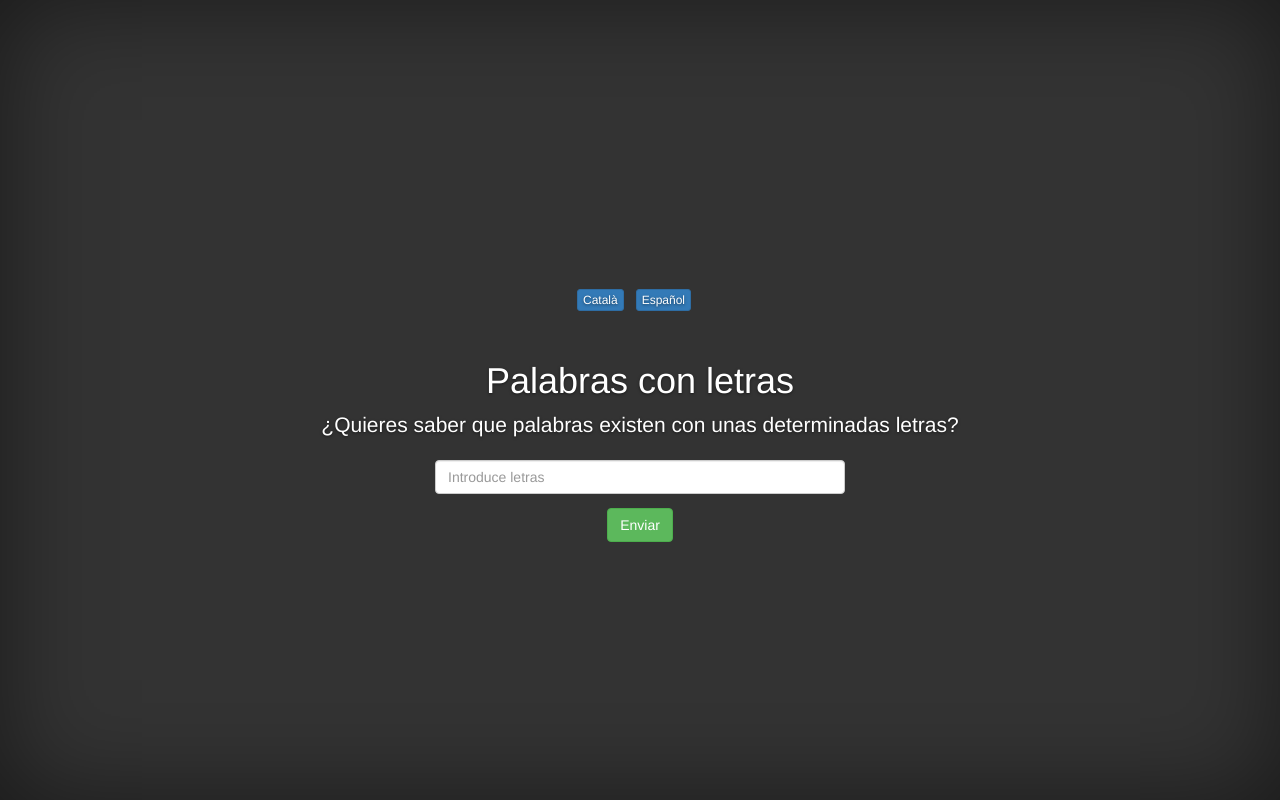
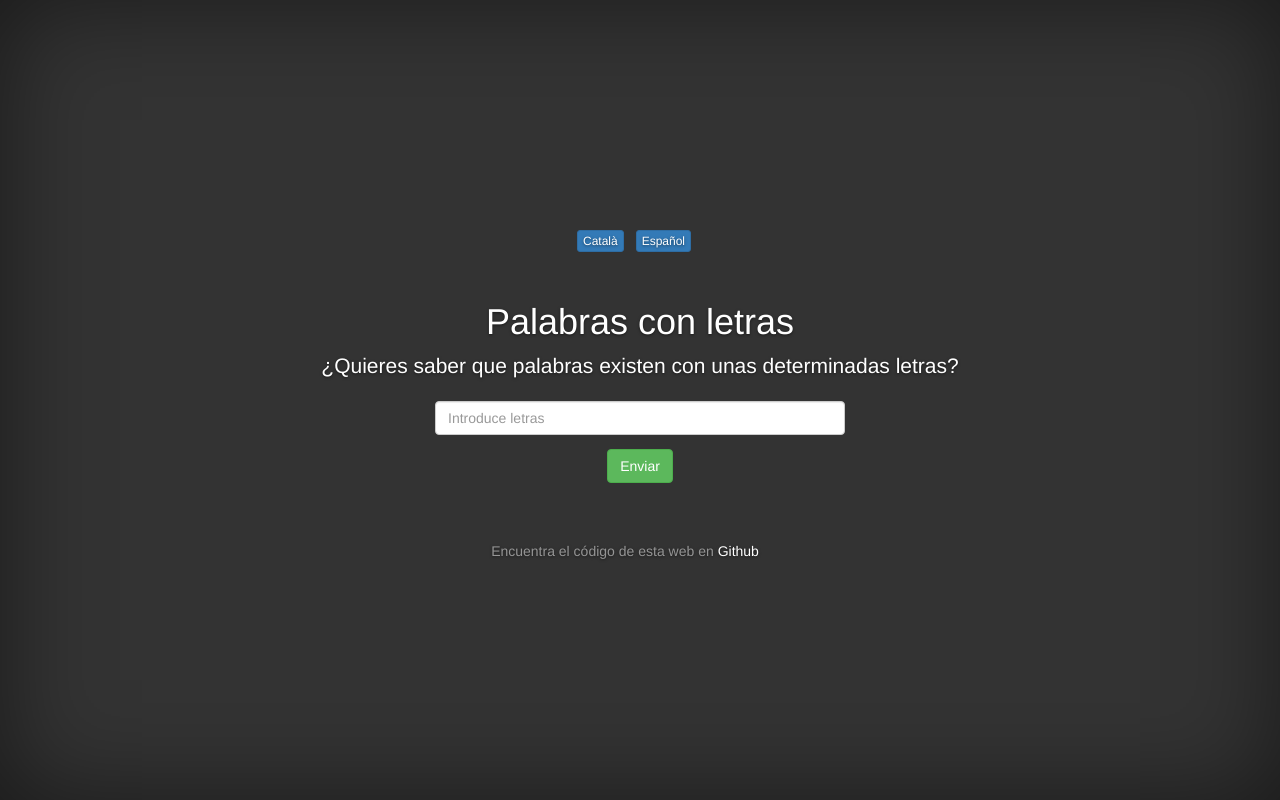
Before and after one commit to eduherraiz/words_with_letters, a Django app: template src/letras/templates/home.html in a window 1280 px wide. Run offline with Django 3.2, Linux system fonts and the light colour scheme; the template is opened without the code that fills it, so the values that code supplies are empty; some libraries are stand-ins or nearby versions.

Commit message:
Link github footer

```diff
--- a/src/letras/templates/base.html
+++ b/src/letras/templates/base.html
@@ -36,14 +36,14 @@
       {% block content%}
       {% endblock %}
 
-      <!--<div class="row">-->
-        <!--<div class="col-md-12 mastfoot">-->
-          <!--<div class="inner">-->
-            <!--<p>{% trans "Encuentra el código de esta web en" %} <a href="">Github</a></p>-->
-          <!--</div>-->
-        <!--</div>-->
-      <!--</div>-->
-    <!--</div>-->
+      <div class="row">
+        <div class="col-md-12 mastfoot">
+          <div class="inner">
+            <p>{% trans "Encuentra el código de esta web en" %} <a href="https://github.com/eduherraiz/words_with_letters">Github</a></p>
+          </div>
+        </div>
+      </div>
+    </div>
 
   </div>
 
```
